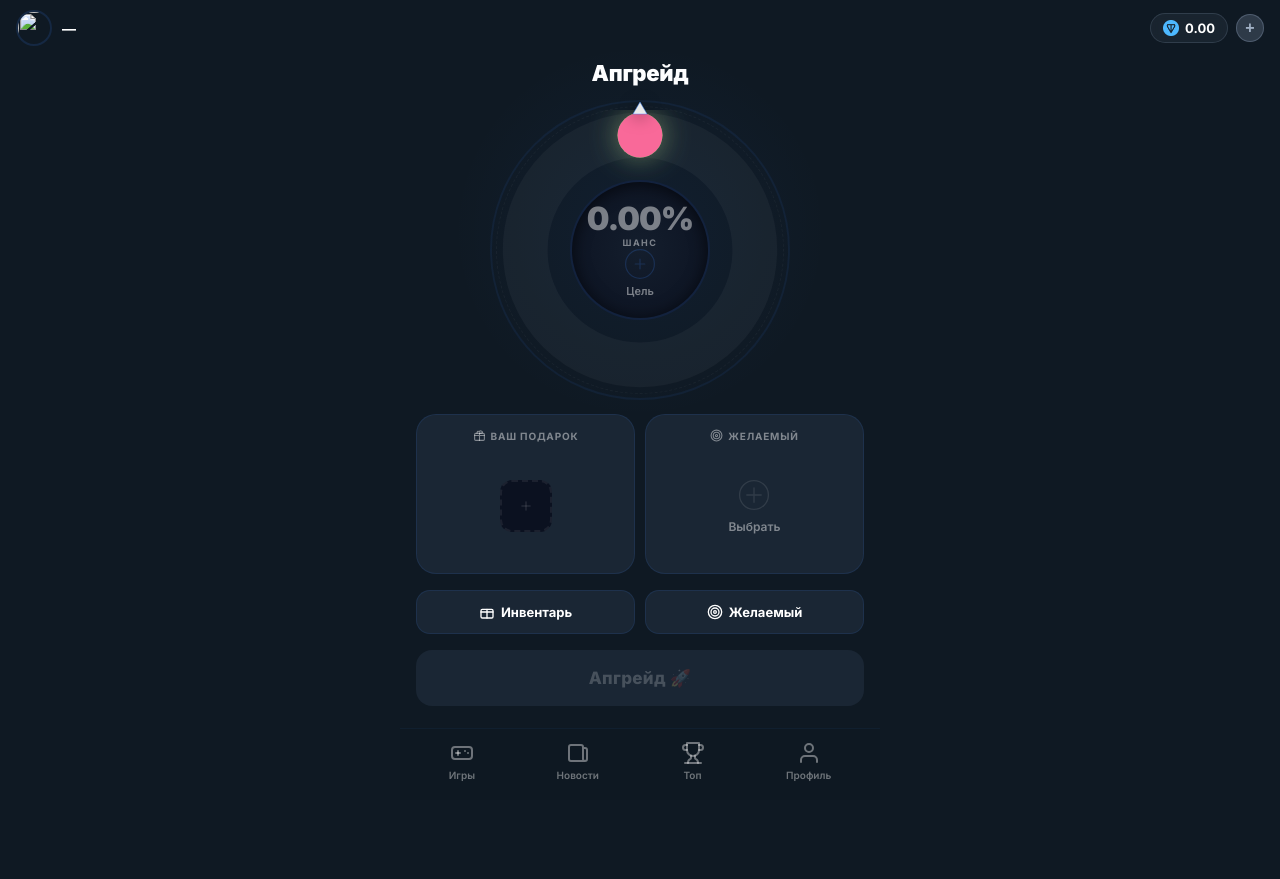
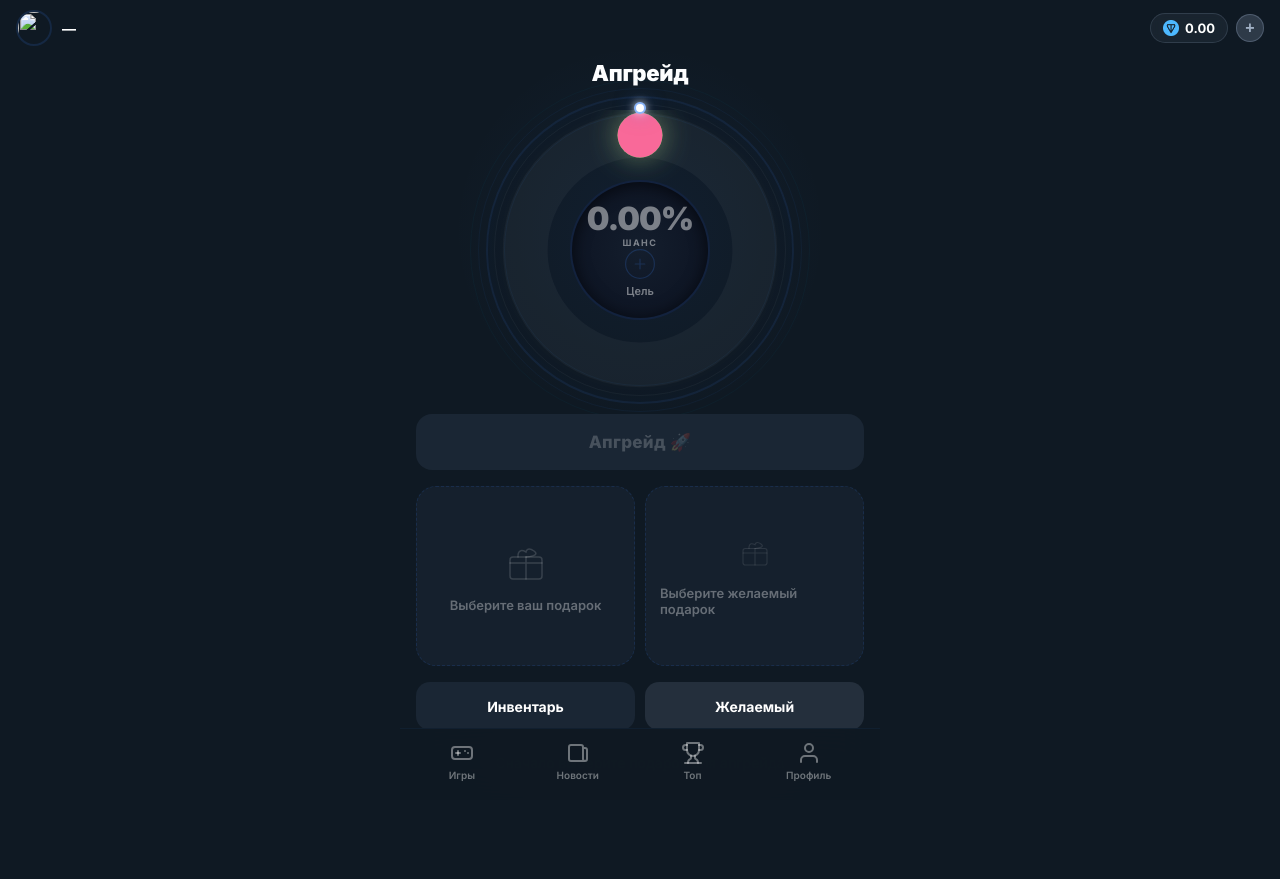
Before and after one commit to Rasswetik/RasswetGifts, a Flask app: page /upgrade in a window 1280 px wide. Before the commit the page ends 781 px from the top, so only its background shows below. Run offline with Flask 3, Linux system fonts and the light colour scheme; data comes from the database, SQL or seed files in the repository; data that the repository does not hold is empty; some libraries are stand-ins or nearby versions.

Commit message:
Redesign upgrade page: dot pointer, concentric rings, dashed cards, reordered layout, helper text

```diff
--- a/templates/upgrade.html
+++ b/templates/upgrade.html
@@ -42,14 +42,16 @@ a{text-decoration:none;color:inherit}
 .wheel-green{fill:none;stroke:var(--green);stroke-width:32;stroke-linecap:round;filter:drop-shadow(0 0 10px rgba(30,228,76,.4));transition:stroke-dasharray .5s,stroke-dashoffset .5s}
 .wheel-red{fill:none;stroke:var(--red);stroke-width:32;stroke-linecap:round;filter:drop-shadow(0 0 10px rgba(249,105,153,.35));transition:stroke-dasharray .5s,stroke-dashoffset .5s}
 
-/* Outer ring decorations */
-.wheel-container::before{content:'';position:absolute;inset:-10px;border-radius:50%;border:2px solid rgba(59,130,246,.08);pointer-events:none}
-.wheel-container::after{content:'';position:absolute;inset:-4px;border-radius:50%;border:1px dashed rgba(255,255,255,.04);pointer-events:none}
+/* Outer ring decorations - multiple concentric rings */
+.wheel-container::before{content:'';position:absolute;inset:-14px;border-radius:50%;border:2px solid rgba(59,130,246,.1);pointer-events:none;box-shadow:inset 0 0 20px rgba(59,130,246,.03)}
+.wheel-container::after{content:'';position:absolute;inset:-6px;border-radius:50%;border:1px solid rgba(255,255,255,.04);pointer-events:none}
+.wheel-ring-inner{position:absolute;inset:4px;border-radius:50%;border:1px solid rgba(59,130,246,.06);pointer-events:none}
+.wheel-ring-outer{position:absolute;inset:-22px;border-radius:50%;border:1.5px solid rgba(59,130,246,.06);pointer-events:none}
+.wheel-ring-glow{position:absolute;inset:-30px;border-radius:50%;border:1px solid rgba(6,182,212,.04);pointer-events:none}
 
-/* Pointer arrow at 12 o'clock — this element SPINS */
+/* Pointer dot at 12 o'clock — this element SPINS */
 .wheel-pointer-wrap{position:absolute;top:50%;left:50%;width:0;height:0;z-index:10;transition:none}
-.wheel-pointer{position:absolute;left:-14px;top:-150px;width:28px;height:28px;filter:drop-shadow(0 2px 8px rgba(0,0,0,.6))}
-.wheel-pointer svg{width:28px;height:28px}
+.wheel-pointer{position:absolute;left:-6px;top:-148px;width:12px;height:12px;border-radius:50%;background:#fff;box-shadow:0 0 8px rgba(255,255,255,.8),0 0 20px rgba(59,130,246,.5);border:2px solid rgba(59,130,246,.6)}
 
 /* Glow ring around wheel during spin */
 .wheel-glow{position:absolute;inset:-14px;border-radius:50%;border:2px solid transparent;pointer-events:none;transition:border-color .3s,box-shadow .3s}
@@ -77,9 +79,11 @@ a{text-decoration:none;color:inherit}
 
 /* ── TWO-COLUMN CARDS ── */
 .cards-row{width:100%;display:grid;grid-template-columns:1fr 1fr;gap:10px}
-.card{background:var(--card);border:1px solid var(--border);border-radius:20px;padding:14px 12px;display:flex;flex-direction:column;align-items:center;min-height:160px}
+.card{background:rgba(26,38,52,.6);border:1.5px dashed rgba(59,130,246,.15);border-radius:20px;padding:20px 14px;display:flex;flex-direction:column;align-items:center;min-height:180px;justify-content:center;transition:border-color .2s}
+.card:active{border-color:rgba(59,130,246,.3)}
 .card-label{font-size:10px;font-weight:700;color:var(--text2);text-transform:uppercase;letter-spacing:.8px;margin-bottom:10px;display:flex;align-items:center;gap:5px}
 .card-label svg{width:13px;height:13px;stroke:currentColor;fill:none;stroke-width:2}
+.card-empty-icon{display:flex;flex-direction:column;align-items:center;justify-content:center;gap:2px}
 
 /* Gift slots inside left card */
 .card-gift-area{flex:1;display:flex;flex-direction:column;align-items:center;justify-content:center;width:100%;gap:6px}
@@ -110,9 +114,13 @@ a{text-decoration:none;color:inherit}
 
 /* ── TWO BUTTONS ROW ── */
 .btns-row{width:100%;display:grid;grid-template-columns:1fr 1fr;gap:10px}
-.select-btn{height:44px;border-radius:14px;border:1px solid var(--border);background:var(--card);color:var(--text);font-family:'Inter',sans-serif;font-size:13px;font-weight:700;cursor:pointer;display:flex;align-items:center;justify-content:center;gap:6px;transition:all .15s}
-.select-btn:active{transform:scale(.97);background:rgba(59,130,246,.08)}
+.select-btn{height:48px;border-radius:14px;border:none;background:var(--card);color:var(--text);font-family:'Inter',sans-serif;font-size:14px;font-weight:700;cursor:pointer;display:flex;align-items:center;justify-content:center;gap:6px;transition:all .15s}
+.select-btn:nth-child(2){background:rgba(120,135,160,.2)}
+.select-btn:active{transform:scale(.97);opacity:.85}
 .select-btn svg{width:16px;height:16px;stroke:currentColor;fill:none;stroke-width:2}
+
+/* ── HELPER TEXT ── */
+.helper-text{text-align:center;font-size:14px;color:rgba(255,255,255,.35);font-weight:500;padding:8px 0}
 
 /* ── UPGRADE BUTTON ── */
 .upgrade-btn{width:100%;height:56px;border-radius:16px;border:none;background:var(--card);color:rgba(255,255,255,.2);font-family:'Inter',sans-serif;font-size:17px;font-weight:800;cursor:not-allowed;display:flex;align-items:center;justify-content:center;gap:10px;transition:all .3s;position:relative;overflow:hidden;letter-spacing:.3px}
@@ -201,16 +209,17 @@ a{text-decoration:none;color:inherit}
     <div class="wheel-section">
         <div class="wheel-container" id="wheelContainer">
             <div class="wheel-glow" id="wheelGlow"></div>
+            <div class="wheel-ring-outer"></div>
+            <div class="wheel-ring-inner"></div>
+            <div class="wheel-ring-glow"></div>
             <svg class="wheel-svg" viewBox="0 0 200 200" id="wheelSvg">
                 <circle class="wheel-bg" cx="100" cy="100" r="82"/>
                 <circle class="wheel-green" id="wheelGreen" cx="100" cy="100" r="82" stroke-dasharray="0 515.22" stroke-dashoffset="0"/>
                 <circle class="wheel-red" id="wheelRed" cx="100" cy="100" r="82" stroke-dasharray="0 515.22" stroke-dashoffset="0"/>
             </svg>
-            <!-- Pointer that spins -->
+            <!-- Pointer dot that spins -->
             <div class="wheel-pointer-wrap" id="pointerWrap">
-                <div class="wheel-pointer">
-                    <svg viewBox="0 0 28 28"><path d="M14 2L7 14h14L14 2z" fill="#fff" opacity=".9"/><path d="M14 2L7 14h14L14 2z" fill="none" stroke="rgba(59,130,246,.5)" stroke-width="1"/></svg>
-                </div>
+                <div class="wheel-pointer"></div>
             </div>
             <div class="wheel-center" id="wheelCenter">
                 <img id="wheelCenterImg" src="" alt="">
@@ -228,22 +237,32 @@ a{text-decoration:none;color:inherit}
         </div>
     </div>
 
+    <!-- UPGRADE BUTTON -->
+    <button class="upgrade-btn" id="upgradeBtn" disabled onclick="doUpgrade()">
+        <span id="upgradeBtnText">Апгрейд 🚀</span>
+    </button>
+
     <!-- TWO CARDS -->
     <div class="cards-row">
-        <div class="card">
-            <div class="card-label"><svg viewBox="0 0 24 24" stroke-linecap="round"><rect x="3" y="8" width="18" height="13" rx="2"/><path d="M12 8v13M3 12h18"/><path d="M7.5 8C7.5 8 7 2 12 5c0 0 .5-3.5 4.5-.5S12 8 12 8"/></svg>Ваш подарок</div>
-            <div class="card-gift-area">
-                <div class="gift-slots" id="giftSlots">
-                    <div class="gift-slot" onclick="openGiftPicker()"><svg class="slot-plus" viewBox="0 0 20 20"><line x1="10" y1="5" x2="10" y2="15" stroke-width="2" stroke-linecap="round"/><line x1="5" y1="10" x2="15" y2="10" stroke-width="2" stroke-linecap="round"/></svg></div>
+        <div class="card" onclick="openGiftPicker()">
+            <div class="card-gift-area" id="leftCardContent">
+                <div class="card-empty-icon" id="leftCardPlaceholder">
+                    <svg width="48" height="48" viewBox="0 0 48 48" fill="none" stroke="rgba(255,255,255,.15)" stroke-width="1.5" stroke-linecap="round"><rect x="8" y="18" width="32" height="22" rx="3"/><path d="M24 18v22M8 24h32"/><path d="M16 18s-1-10 8-5c0 0 1-6 8-1s-8 6-8 6"/></svg>
+                    <span style="font-size:13px;color:rgba(255,255,255,.35);font-weight:600;margin-top:8px">Выберите ваш подарок</span>
+                </div>
+                <div class="gift-slots" id="giftSlots" style="display:none">
+                    <div class="gift-slot" onclick="event.stopPropagation();openGiftPicker()"><svg class="slot-plus" viewBox="0 0 20 20"><line x1="10" y1="5" x2="10" y2="15" stroke-width="2" stroke-linecap="round"/><line x1="5" y1="10" x2="15" y2="10" stroke-width="2" stroke-linecap="round"/></svg></div>
                 </div>
                 <div class="total-bet" id="totalBet" style="display:none"><img src="/static/img/ton.png" alt=""><span id="totalBetVal">0.00</span></div>
             </div>
         </div>
-        <div class="card">
-            <div class="card-label"><svg viewBox="0 0 24 24" stroke-linecap="round"><circle cx="12" cy="12" r="10"/><circle cx="12" cy="12" r="6"/><circle cx="12" cy="12" r="2"/></svg>Желаемый</div>
-            <div class="target-area" id="targetArea" onclick="openTargetPicker()">
+        <div class="card" onclick="openTargetPicker()">
+            <div class="target-area" id="targetArea">
                 <div class="target-slot">
-                    <div class="target-placeholder" id="targetPlaceholder"><svg viewBox="0 0 40 40"><circle cx="20" cy="20" r="16"/><path d="M20 12v16M12 20h16" stroke-linecap="round"/></svg><span>Выбрать</span></div>
+                    <div class="target-placeholder" id="targetPlaceholder">
+                        <svg width="48" height="48" viewBox="0 0 48 48" fill="none" stroke="rgba(255,255,255,.15)" stroke-width="1.5" stroke-linecap="round"><rect x="8" y="18" width="32" height="22" rx="3"/><path d="M24 18v22M8 24h32"/><path d="M16 18s-1-10 8-5c0 0 1-6 8-1s-8 6-8 6"/></svg>
+                        <span style="font-size:13px;color:rgba(255,255,255,.35);font-weight:600;margin-top:8px">Выберите желаемый подарок</span>
+                    </div>
                     <img id="targetImg" src="" alt="">
                     <div class="target-name" id="targetName" style="display:none"></div>
                     <div class="target-price" id="targetPriceWrap" style="display:none"><img src="/static/img/ton.png" alt=""><span id="targetPrice"></span></div>
@@ -255,19 +274,15 @@ a{text-decoration:none;color:inherit}
     <!-- TWO SELECT BUTTONS -->
     <div class="btns-row">
         <button class="select-btn" onclick="openGiftPicker()">
-            <svg viewBox="0 0 24 24" stroke-linecap="round" stroke-linejoin="round"><rect x="3" y="8" width="18" height="13" rx="2"/><path d="M12 8v13M3 12h18"/></svg>
             Инвентарь
         </button>
         <button class="select-btn" onclick="openTargetPicker()">
-            <svg viewBox="0 0 24 24" stroke-linecap="round" stroke-linejoin="round"><circle cx="12" cy="12" r="10"/><circle cx="12" cy="12" r="6"/><circle cx="12" cy="12" r="2"/></svg>
             Желаемый
         </button>
     </div>
 
-    <!-- UPGRADE BUTTON -->
-    <button class="upgrade-btn" id="upgradeBtn" disabled onclick="doUpgrade()">
-        <span id="upgradeBtnText">Апгрейд 🚀</span>
-    </button>
+    <!-- HELPER TEXT -->
+    <div class="helper-text" id="helperText">Сначало выберите подарок для апгрейда</div>
 </div>
 
 <!-- GIFT PICKER -->
@@ -373,6 +388,22 @@ function closeGiftPicker(){document.getElementById('giftPickerOverlay').classLis
 function renderSlots(){
     var c=document.getElementById('giftSlots');c.innerHTML='';
     var totalVal=0;
+    var placeholder=document.getElementById('leftCardPlaceholder');
+    var slotsDiv=document.getElementById('giftSlots');
+    var helperText=document.getElementById('helperText');
+
+    if(selectedGifts.length===0){
+        placeholder.style.display='flex';
+        slotsDiv.style.display='none';
+        helperText.style.display='block';
+        helperText.textContent='Сначало выберите подарок для апгрейда';
+    } else {
+        placeholder.style.display='none';
+        slotsDiv.style.display='flex';
+        helperText.style.display=targetGift?'none':'block';
+        if(!targetGift) helperText.textContent='Теперь выберите желаемый подарок';
+    }
+
     selectedGifts.forEach(function(g,i){
         totalVal+=g.value||0;
         var s=document.createElement('div');s.className='gift-slot filled';
@@ -382,7 +413,7 @@ function renderSlots(){
         c.appendChild(s);
     });
     if(selectedGifts.length<6){
-        var a=document.createElement('div');a.className='gift-slot';a.onclick=openGiftPicker;
+        var a=document.createElement('div');a.className='gift-slot';a.onclick=function(e){e.stopPropagation();openGiftPicker()};
         a.innerHTML='<svg class="slot-plus" viewBox="0 0 20 20"><line x1="10" y1="5" x2="10" y2="15" stroke-width="2" stroke-linecap="round"/><line x1="5" y1="10" x2="15" y2="10" stroke-width="2" stroke-linecap="round"/></svg>';
         c.appendChild(a);
     }
@@ -446,6 +477,7 @@ function selectTarget(g){
     document.getElementById('wheelCenterImg').src=g.image;
     document.getElementById('wheelCenterImg').style.display='block';
     document.getElementById('chanceInside').style.display='none';
+    document.getElementById('helperText').style.display='none';
     updateWheel();
 }
 
@@ -599,6 +631,8 @@ function resetAfterSpin(){
     document.getElementById('resultSad').classList.remove('show');
     document.getElementById('resultHappy').classList.remove('show');
     document.getElementById('pointerWrap').style.transform='rotate(0deg)';
+    document.getElementById('helperText').style.display='block';
+    document.getElementById('helperText').textContent='Сначало выберите подарок для апгрейда';
     updateWheel();
 }
 
```
